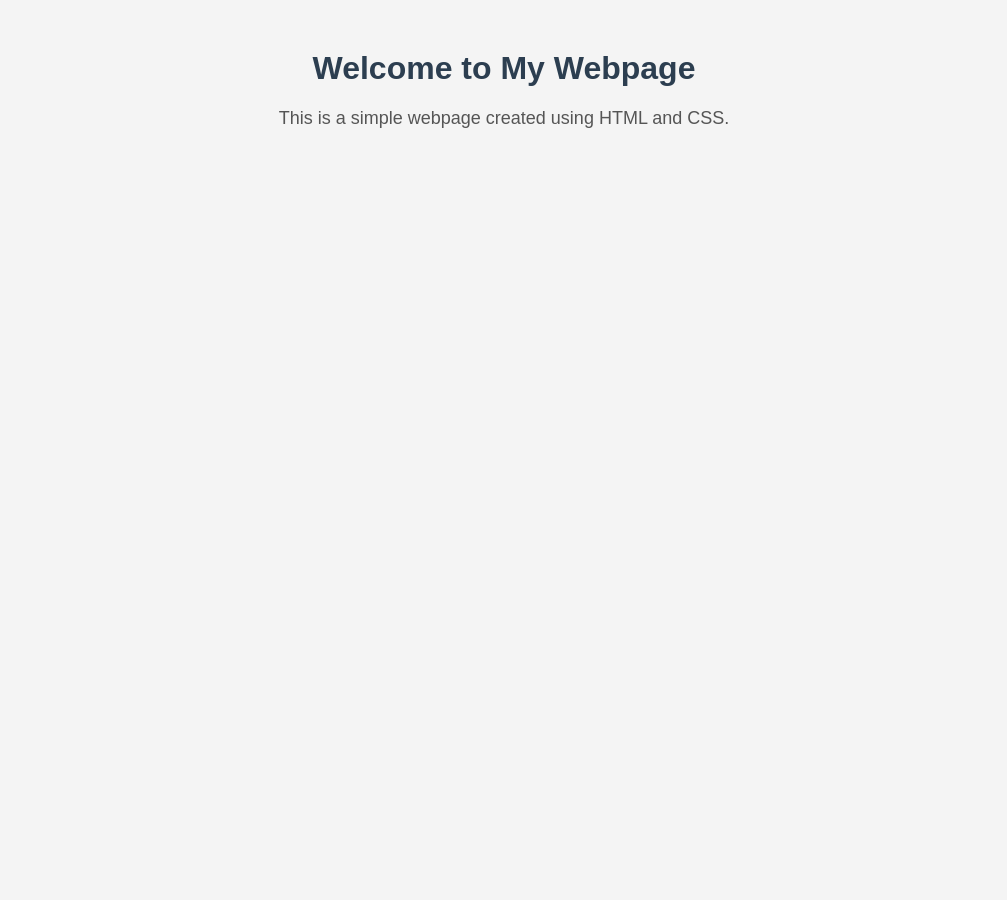
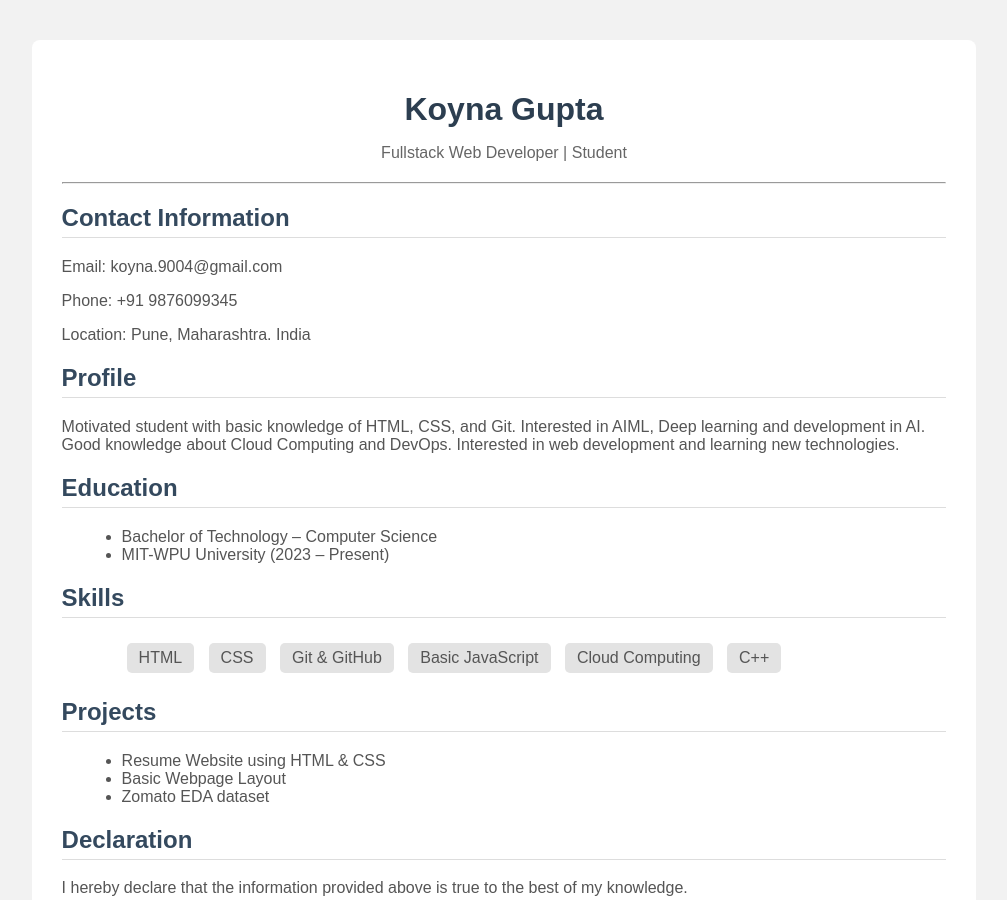
Before and after one commit to Koyna9/Koyna1032231922, a plain HTML site: page index.html in a window 1280 px wide. Shown: the top 900 px of the page, without its empty margins (136-1143 px from the left). Before the commit the page ends 800 px from the top, so only its background shows below. Drawn offline with Linux system fonts and the light colour scheme.

Commit message:
exp2-resume-branch

```diff
--- a/index.html
+++ b/index.html
@@ -2,11 +2,60 @@
 <html lang="en">
 <head>
     <meta charset="UTF-8">
-    <title>My Simple Webpage</title>
+    <title>My Resume</title>
     <link rel="stylesheet" href="style.css">
 </head>
 <body>
-    <h1>Welcome to My Webpage</h1>
-    <p>This is a simple webpage created using HTML and CSS.</p>
+
+    <div class="resume">
+        <h1>Koyna Gupta</h1>
+        <p class="subtitle"> Fullstack Web Developer | Student</p>
+
+        <hr>
+
+        <h2>Contact Information</h2>
+        <p>Email: koyna.9004@gmail.com</p>
+        <p>Phone: +91 9876099345</p>
+        <p>Location: Pune, Maharashtra. India</p>
+
+        <h2>Profile</h2>
+        <p>
+            Motivated student with basic knowledge of HTML, CSS, and Git.
+            Interested in AIML, Deep learning and development in AI.
+            Good knowledge about Cloud Computing and DevOps.
+            Interested in web development and learning new technologies.
+        </p>
+
+        <h2>Education</h2>
+        <ul>
+            <li>Bachelor of Technology – Computer Science</li>
+            <li>MIT-WPU University (2023 – Present)</li>
+        </ul>
+
+        <h2>Skills</h2>
+        <ul class="skills">
+            <li>HTML</li>
+            <li>CSS</li>
+            <li>Git & GitHub</li>
+            <li>Basic JavaScript</li>
+            <li>Cloud Computing</li>
+            <li>C++</li>
+
+        </ul>
+
+        <h2>Projects</h2>
+        <ul>
+            <li>Resume Website using HTML & CSS</li>
+            <li>Basic Webpage Layout</li>
+            <li>Zomato EDA dataset</li>
+        </ul>
+
+        <h2>Declaration</h2>
+        <p>
+            I hereby declare that the information provided above is true
+            to the best of my knowledge.
+        </p>
+    </div>
+
 </body>
 </html>
--- a/style.css
+++ b/style.css
@@ -1,15 +1,51 @@
 body {
+    background-color: #f2f2f2;
     font-family: Arial, sans-serif;
-    background-color: #f4f4f4;
-    text-align: center;
-    margin-top: 50px;
+}
+
+.resume {
+    width: 70%;
+    margin: 40px auto;
+    background-color: #ffffff;
+    padding: 30px;
+    border-radius: 8px;
 }
 
 h1 {
+    text-align: center;
+    margin-bottom: 5px;
     color: #2c3e50;
 }
 
-p {
+.subtitle {
+    text-align: center;
+    color: #666;
+    margin-bottom: 20px;
+}
+
+hr {
+    margin: 20px 0;
+}
+
+h2 {
+    color: #34495e;
+    border-bottom: 1px solid #ddd;
+    padding-bottom: 5px;
+}
+
+p, li {
     color: #555;
-    font-size: 18px;
+    font-size: 16px;
 }
+
+ul {
+    margin-left: 20px;
+}
+
+.skills li {
+    display: inline-block;
+    background-color: #e3e3e3;
+    padding: 6px 12px;
+    margin: 5px;
+    border-radius: 5px;
+}
```
